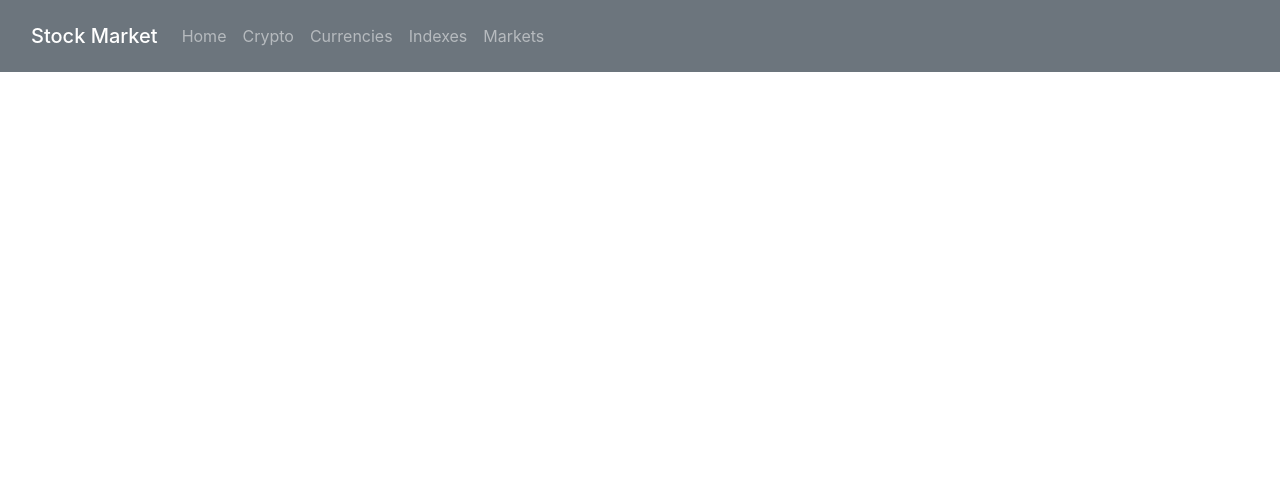
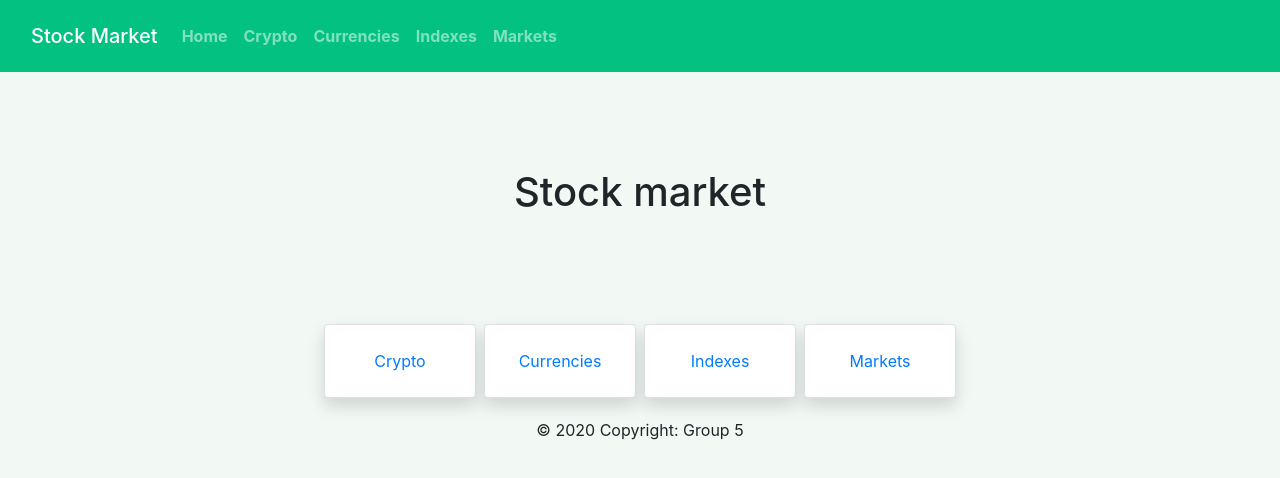
Before and after one commit to ViktoriaIhnatsik/StockMarket, a React (Create React App) app: page / in a window 1280 px wide. Shown: the top 478 px of the page. Built offline with nearby package versions, Linux system fonts and the light colour scheme.

Commit message:
Add styling

```diff
--- a/src/App.css
+++ b/src/App.css
@@ -4,5 +4,27 @@
 }
 
 body {
-  background: rgb(59, 197, 59)
+  background: #f2f9f4;
 }
+.bg-light {
+  background-color: #fafafa !important;
+
+  position: relative !important;
+  top: 0 !important;
+
+  transition: ease-out 0.1s;
+}
+.bg-light :hover {
+  top: -3px !important;
+}
+.names {
+  color: #00c281 !important;
+}
+.avanza-green {
+  background-color: #03c181;
+}
+
+.nav-text-color {
+  color: #ffffff;
+  font-weight: bold;
+}
--- a/src/App.js
+++ b/src/App.js
@@ -16,13 +16,14 @@ import MarketsCompaniesDetailPage from './pages/MarketsCompaniesDetailPage'
 import IndexesListPage from './pages/IndexesListPage'
 import IndexesDetailPage from './pages/IndexesDetailPage'
 
+import HomePage from './pages/HomePage'
 
 
 function App() {
   return (
     <div>
 
-      <nav className="navbar navbar-expand-lg navbar-dark bg-secondary p-3">
+      <nav className="navbar navbar-expand-lg navbar-dark nav-text-color avanza-green p-3">
       <div className="container-fluid">
         <span class="navbar-brand mb-0 h1">Stock Market</span>
          <div className="collapse navbar-collapse" id="navbarSupportedContent">
@@ -62,7 +63,7 @@ function App() {
         </Route>
 
         <Route path="/">
-
+           <HomePage/>
         </Route>
 
       </Switch>
--- a/src/components/CryptoItem.jsx
+++ b/src/components/CryptoItem.jsx
@@ -1,12 +1,16 @@
-import React from 'react'
-import { Link } from 'react-router-dom'
-import styled from 'styled-components';
+import React from "react";
+import { Link } from "react-router-dom";
+import styled from "styled-components";
 
 const Hoover = styled.div`
   &:hover {
-  background-color: #03C181;
+    background-color: #03c181;
+    p {
+      color: white;
+      font-weight: bold;
     }
-`
+  }
+`;
 const Color = styled.p`
   font-size: 16px;
 
@@ -14,17 +18,14 @@ font-size: 16px;
     color: white;
     font-weight: bold;
   }
-`
+`;
 
-export default function CryptoItem({crypto}) {
+export default function CryptoItem({ crypto }) {
   return (
     <Hoover className="col-md-2 shadow p-3 m-3">
-            <Link
-            className="btn btn-block"
-            to ={`/crypto/${crypto.ticker}`}
-            >
+      <Link className="btn btn-block" to={`/crypto/${crypto.ticker}`}>
         <Color>{crypto.name}</Color>
       </Link>
     </Hoover>
-    )
+  );
 }
--- a/src/components/CurrenciesItem.jsx
+++ b/src/components/CurrenciesItem.jsx
@@ -1,14 +1,16 @@
-import React from 'react'
-import { Link } from 'react-router-dom'
+import React from "react";
+import { Link } from "react-router-dom";
+import "../App.css";
 
 export default function CurrenciesItem({ currencies }) {
   return (
-    <div className="col-md-2 shadow p-3">
+    <div className="col-md-3 shadow m-2 p-3 bg-light  rounded ">
       <Link
-        className="btn  btn-block"
-        to={`/currencies/${currencies.ticker}`}>
+        className="btn btn-block bg-light  font-weight-bold"
+        to={`/currencies/${currencies.ticker}`}
+      >
         {currencies.name}
       </Link>
     </div>
-  )
+  );
 }
--- a/src/pages/CurrenciesDetailPage.jsx
+++ b/src/pages/CurrenciesDetailPage.jsx
@@ -1,22 +1,23 @@
-import React, { useEffect, useState } from 'react'
+import React, { useEffect, useState } from "react";
 
 export default function CurrenciesDetailPage(props) {
-  const [currenciesItem, setCurrenciesItem] = useState(null)
+  const [currenciesItem, setCurrenciesItem] = useState(null);
 
   useEffect(() => {
-    const id = props.match.params.id
-    const url = `https://market-data-collector.firebaseio.com/market-collector/currencies/sek/${id}.json`
+    const id = props.match.params.id;
+    const url = `https://market-data-collector.firebaseio.com/market-collector/currencies/sek/${id}.json`;
     fetch(url)
-      .then(res => res.json())
-      .then(data => setCurrenciesItem(data))
-  }, [])
+      .then((res) => res.json())
+      .then((data) => setCurrenciesItem(data));
+  }, []);
 
   return (
     <div>
       {!currenciesItem && <p>Loading</p>}
       {currenciesItem && (
-        <div className="container shadow w-50 mt-5 ">
-          <h2>{currenciesItem.name}</h2>
+        <div className="container shadow w-50  mt-5 rounded bg-light">
+          <h2 className=" font-weight-bold names">{currenciesItem.name}</h2>
+          <div>
             <p>Market: {currenciesItem.market}</p>
             <p>Mtd: {currenciesItem.mtd}</p>
             <p>Price: {currenciesItem.price}</p>
@@ -26,7 +27,8 @@ export default function CurrenciesDetailPage(props) {
             <p>Y5: {currenciesItem.y5}</p>
             <p>Ytd: {currenciesItem.ytd}</p>
           </div>
+        </div>
       )}
     </div>
-  )
+  );
 }
--- /dev/null
+++ b/src/pages/HomePage.jsx
@@ -0,0 +1,41 @@
+import React from "react";
+import { Link } from "react-router-dom";
+
+export default function HomePage() {
+  return (
+    <div className="container vh-100 col-md-6 mt-5 text-center">
+      <div className="row m-5 p-5 justify-content-center">
+        <h1 classname="">Stock market</h1>
+      </div>
+      <div className="row align-items-center">
+        <div className="card col shadow m-1 p-1">
+          <div className="card-body card-text-center">
+            <Link to="/crypto">Crypto</Link>
+          </div>
+        </div>
+        <div className="card col shadow m-1 p-1">
+          <div className="card-body">
+            <Link to="/currencies">Currencies</Link>
+          </div>
+        </div>
+        <div className="card col shadow m-1 p-1">
+          <div className="card-body">
+            <Link to="/indexes">Indexes</Link>
+          </div>
+        </div>
+        <div className="card col shadow m-1 p-1">
+          <div className="card-body">
+            <Link to="/markets">Markets</Link>
+          </div>
+        </div>
+      </div>
+      <div classname="d-flex align-items-end">
+        <footer class="page-footer font-small blue">
+          <div class="footer-copyright text-center py-3">
+            © 2020 Copyright: Group 5
+          </div>
+        </footer>
+      </div>
+    </div>
+  );
+}
```
Also changed, not shown: 1 other file (tests, documents, lock files or other folders). Lines whose indentation alone changed are shown as unchanged.
